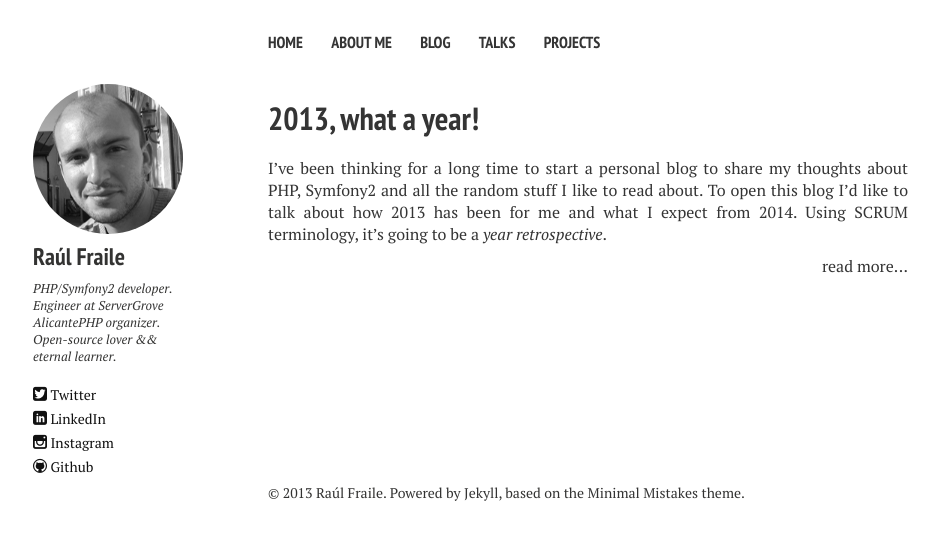
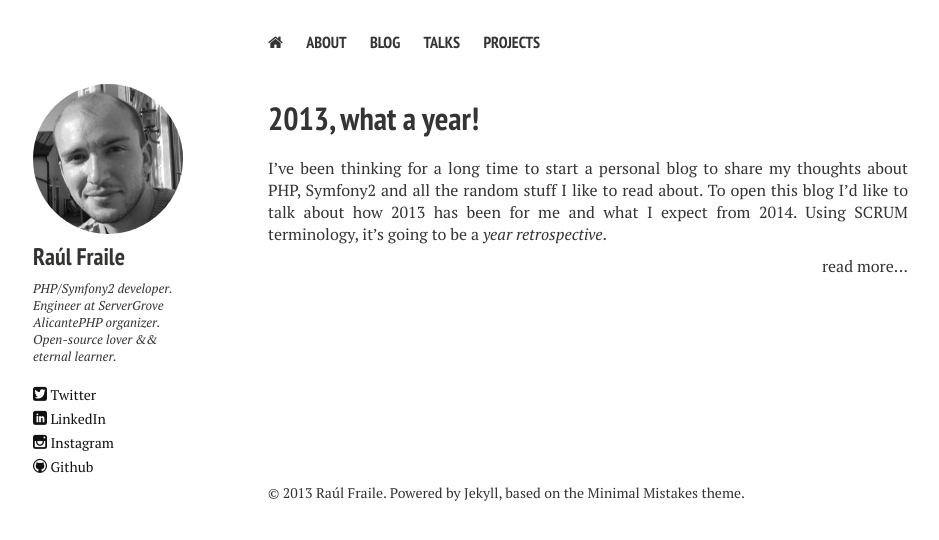
Before and after one commit to raulfraile/raulfraile.github.io, a Jekyll site: the page built from index.md, in a window 1280 px wide. Shown: the top 540 px of the page, without its empty margins (52-991 px from the left). Built offline with Jekyll 4.4.1, drawn with Linux system fonts in a browser that asks for light colours; nearby versions of some CDN libraries.

Commit message:
Tweak header

```diff
--- a/_config.yml
+++ b/_config.yml
@@ -2,7 +2,7 @@ title:            Raul Fraile
 tagline:          A short tagline2
 description:      Describe your website2.
 # Your site's domain goes here. Leave localhost server or blank when working locally.
-url:              http://raulfraile.github.io/
+url:              http://raulfraile.github.io
 
 # Owner/author information
 owner:
@@ -30,9 +30,7 @@ bing_verify:
 # Links to include in top navigation
 # For external links add external: true
 links:
-  - title: Home
-    url: /
-  - title: About me
+  - title: About
     url: /about/
   - title: Blog
     url: /blog/
--- a/_includes/_head.html
+++ b/_includes/_head.html
@@ -60,3 +60,5 @@
 <link rel="apple-touch-icon-precomposed" sizes="114x114" href="{{ site.url }}/images/apple-touch-icon-114x114-precomposed.png">
 <!-- 144x144 (precomposed) for iPad 3rd and 4th generation -->
 <link rel="apple-touch-icon-precomposed" sizes="144x144" href="{{ site.url }}/images/apple-touch-icon-144x144-precomposed.png">
+
+<link href="//netdna.bootstrapcdn.com/font-awesome/4.0.3/css/font-awesome.css" rel="stylesheet">
--- a/_includes/_navigation.html
+++ b/_includes/_navigation.html
@@ -5,6 +5,7 @@
 	<div class="top-navigation">
 		<nav role="navigation" itemscope itemtype="http://schema.org/SiteNavigationElement">
 		    <ul>
+                <li><a href="/"><i class="fa fa-home"></i></a></li>
 		        {% for link in site.links %}
 				<li><a href="{% if link.external %}{{ link.url }}{% else %}{{ site.url }}{{ link.url }}{% endif %}" {% if link.external %}target="_blank"{% endif %}>{{ link.title }}</a></li>
 		        {% endfor %}
```
Also changed, not shown: assets/css/main.min.css, 11 other files.
